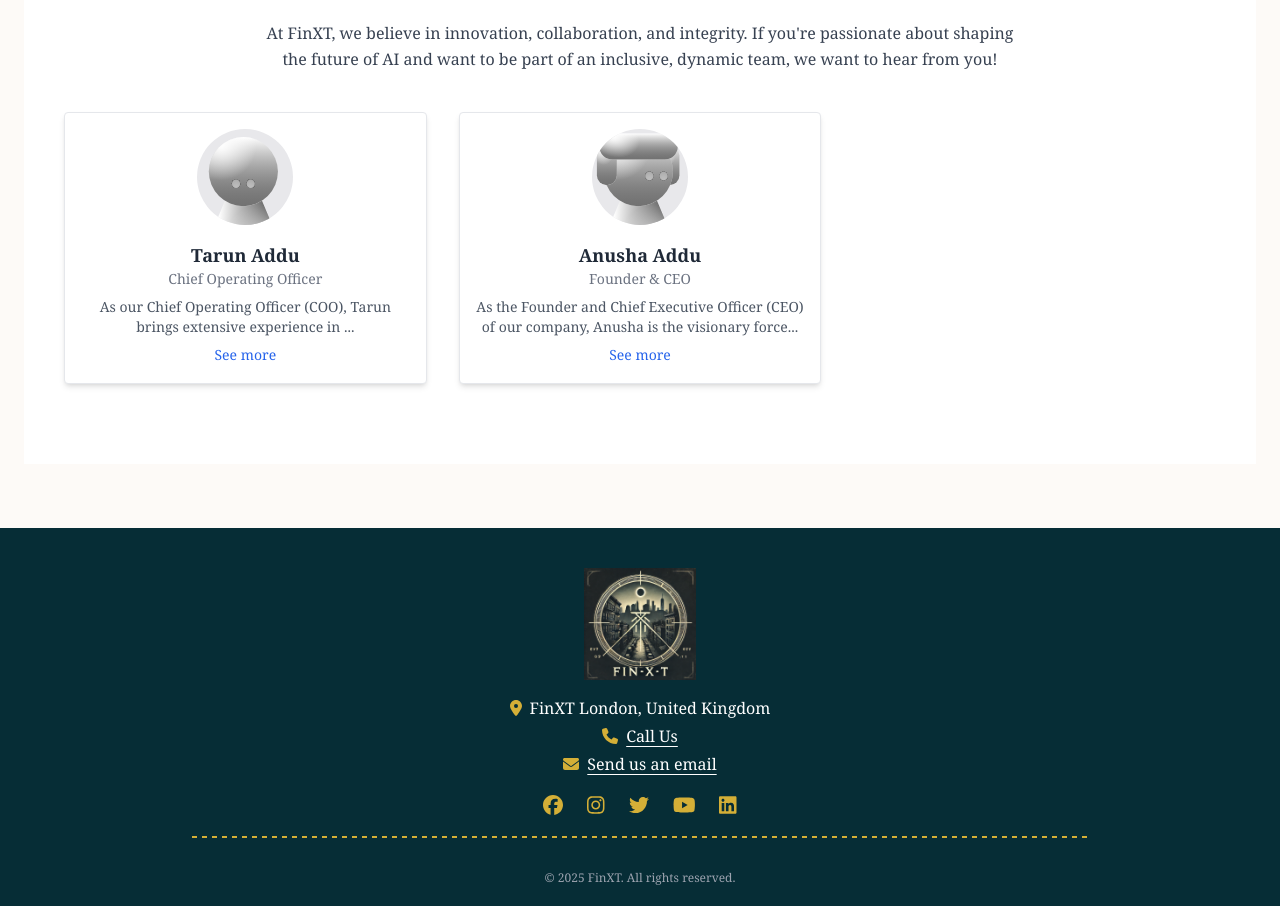
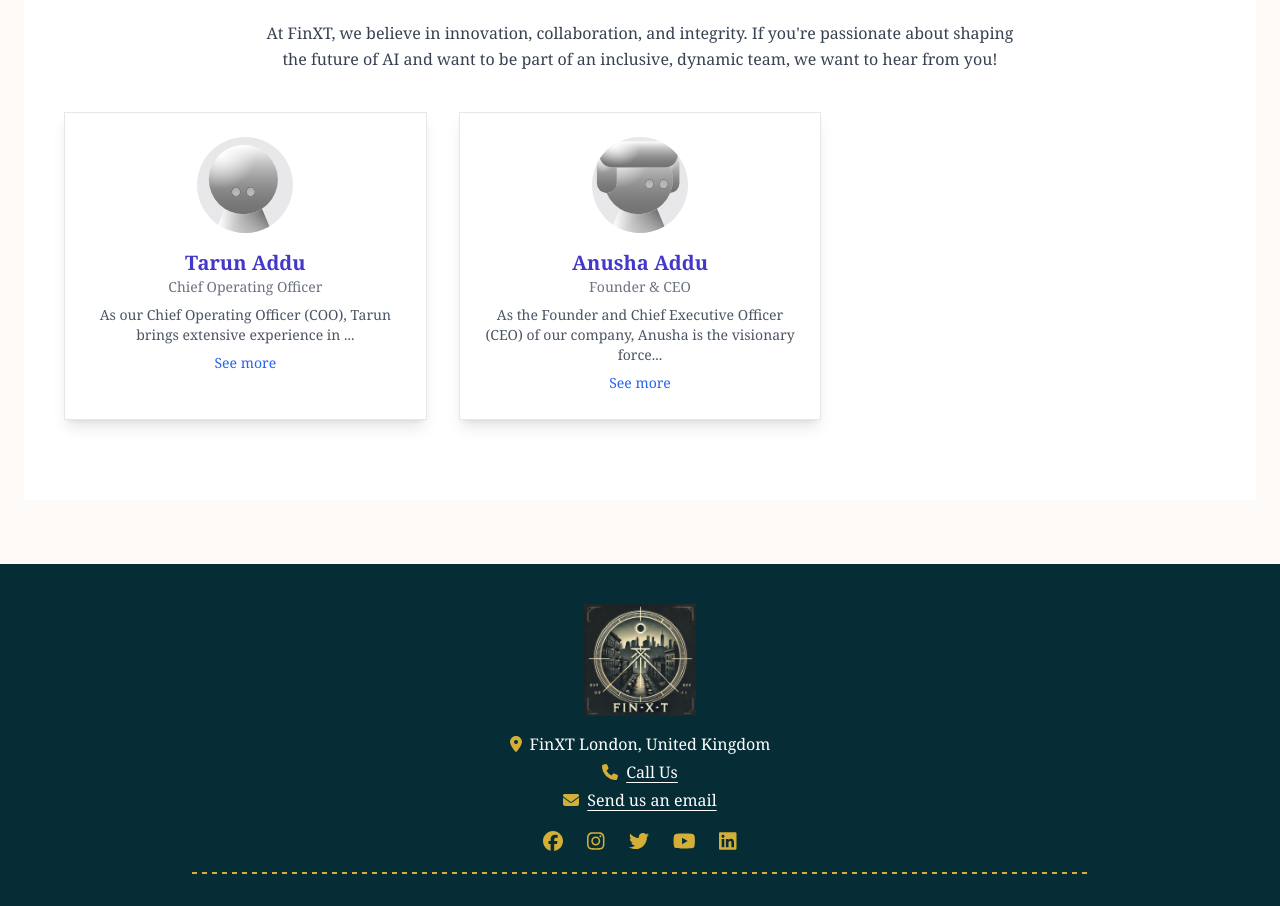
Before and after one commit to AishuVj/finxt-website, a Next.js app: page /aboutus in a window 1280 px wide. Shown: the part 811-1717 px from the top of the page. Built offline with nearby package versions, Linux system fonts and the light colour scheme.

Commit message:
Changing team  members

```diff
--- a/pages/aboutus.js
+++ b/pages/aboutus.js
@@ -84,16 +84,16 @@
             At FinXT, we believe in innovation, collaboration, and integrity. If you're passionate about shaping the future of AI and want to be part of an inclusive, dynamic team, we want to hear from you!
           </p>
 
-          <div className="grid md:grid-cols-3 gap-8">
+          <div className="grid md:grid-cols-3 gap-8 justify-items-center">
             {initialTeam.map((person, index) => (
-              <div key={index} className="text-center p-4 bg-white border rounded shadow-md">
+              <div key={index} className="text-center p-6 bg-white border rounde-xl shadow-lg w-full max-w-sm hover:scale-105 transition-transform duration-300">
                 <img
                   src={person.image}
                   alt={person.name}
                   className="w-24 h-24 rounded-full mx-auto mb-4 object-cover"
                 />
-                <h4 className="font-bold text-lg">{person.name}</h4>
-                <p className="text-sm text-gray-500">{person.title}</p>
+                <h4 className="font-semibold text-xl text-indigo-700">{person.name}</h4>
+                <p className="text-sm text-gray-500 mb-2">{person.title}</p>
                 <p className="text-sm text-gray-600 mt-2">
                   {expanded[index] ? person.fullDescription : person.shortDescription}
                 </p>
```
